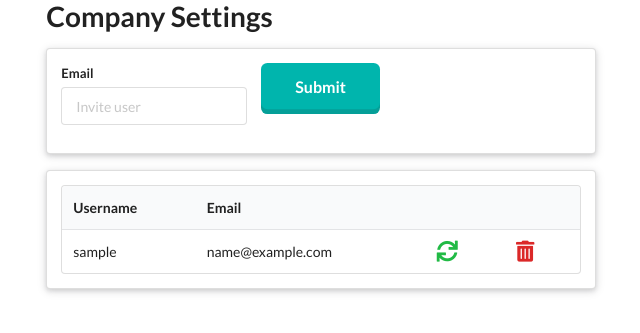
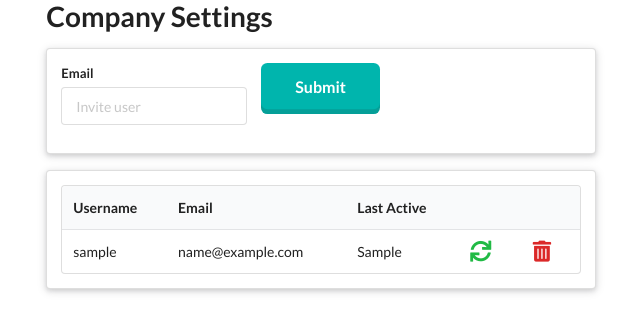
Before and after one commit to Boomatang/Clue, a Python web app: template app/templates/auth/company_settings.html in a window 1280 px wide. Shown: the part 176-509 px from the top of the page, without its empty margins (319-959 px from the left). Run offline with Jinja, Linux system fonts and the light colour scheme; the template is opened without the code that fills it: most values are stand-ins (such as "Sample title", 1, 10 or a date in 2020); form fields are guessed from the names that the template uses; some libraries are stand-ins or nearby versions.

Commit message:
Last active date added to the user list in company settings

```diff
--- a/app/models/auth_models.py
+++ b/app/models/auth_models.py
@@ -249,6 +249,9 @@ class User(UserMixin, db.Model):
         self.last_seen = datetime.utcnow()
         db.session.add(self)
 
+    def last_active(self):
+        return f"{self.last_seen:%d/%m/%Y}"
+
     def __repr__(self):
         return f"<email : {self.email}>"
 
--- a/app/templates/auth/_user_list.html
+++ b/app/templates/auth/_user_list.html
@@ -4,6 +4,7 @@
     <tr>
       <th>Username</th>
       <th>Email</th>
+      <th>Last Active</th>
       <th></th>
       <th></th>
     </tr>
@@ -13,6 +14,7 @@
       <tr>
         <td>{{ user.username }}</td>
         <td>{{ user.email }}</td>
+        <td>{{ user.last_active() }}</td>
       <td><a href="{{ url_for('auth.reset_user_password', user_id=user.id) }}" data-tooltip="Reset user's password"
              data-position="top center"><i class="large green sync
       icon"></i></a></td>
```
